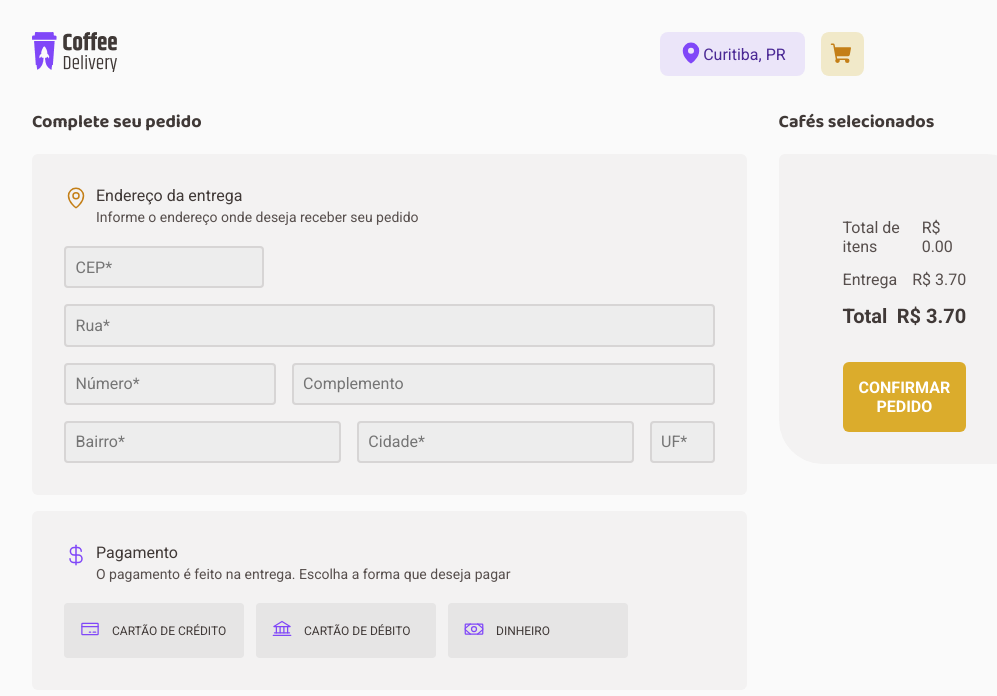
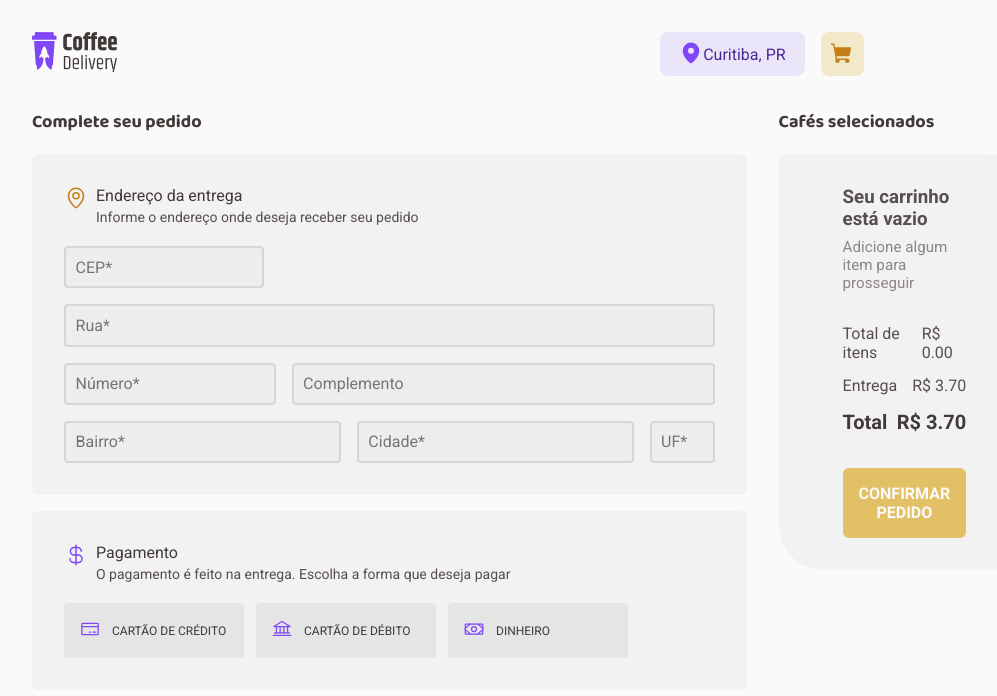
Before and after one commit to viniscrv/coffe-delivery, a React (Vite) app: page /checkout in a window 1280 px wide. Shown: the top 696 px of the page, without its empty margins (192-1189 px from the left). Built offline with nearby package versions, Linux system fonts and the light colour scheme.

Commit message:
impedido prosseguir compra com carrinho vazio

```diff
--- a/src/pages/Checkout/index.tsx
+++ b/src/pages/Checkout/index.tsx
@@ -59,6 +59,8 @@ export function Checkout() {
         fillDeliveryData({...data, formPayment: formPayment});
         navigate("/success");
     }
+
+    const cartIsEmpty = productsInCart.length < 1;
 
     return (
         <CheckoutContainer>
@@ -132,7 +134,13 @@ export function Checkout() {
             <ClientCartContainer>
                 <h2>Cafés selecionados</h2>
                 <CartContainer>
-                    {productsInCart.map((product: productInCart) => {
+                    {cartIsEmpty ? (
+                        <div className="cart-empty">
+                            <h3>Seu carrinho está vazio</h3>
+                            <p>Adicione algum item para prosseguir</p>
+                        </div>
+                    ) : (
+                        productsInCart.map((product: productInCart) => {
                             return (
                                 <div className="CartProducts" key={product.title}>
                                     <div>
@@ -155,7 +163,9 @@ export function Checkout() {
                                     <span>R$ {product.price}</span>
                                 </div>
                             );
-                    })}
+                        })
+                    )}
+
                     <div className="confirmOrder">
                         <div>
                             <p>Total de itens</p>
@@ -170,7 +180,7 @@ export function Checkout() {
                             <span>R$ {totalPurchase}</span>
                         </div>
 
-                        <button className="btn-confirm" form="address-form">CONFIRMAR PEDIDO</button>
+                        <button className="btn-confirm" form="address-form" disabled={cartIsEmpty}>CONFIRMAR PEDIDO</button>
                     </div>
                 </CartContainer>
             </ClientCartContainer>
--- a/src/pages/Checkout/styles.ts
+++ b/src/pages/Checkout/styles.ts
@@ -192,6 +192,15 @@ export const CartContainer = styled.div`
     border-radius: 6px 44px;
     display: flex;
     flex-direction: column;
+    .cart-empty {
+        h3 {
+            margin-bottom: .5rem;
+        }
+        p {
+            font-size: .95rem;
+            color: ${props => props.theme["base-label"]};
+        }
+    }
     .CartProducts {
         width: 100%;
         display: flex;
@@ -289,6 +298,11 @@ export const CartContainer = styled.div`
             color: ${props => props.theme["white"]};
             cursor: pointer;
 
+            &:disabled {
+                opacity: 0.7;
+                cursor: not-allowed;
+            }
+
             &:focus {
                 box-shadow: 0 0 0 2px ${props => props.theme["yellow"]};
             }
```
Lines whose indentation alone changed are shown as unchanged.
